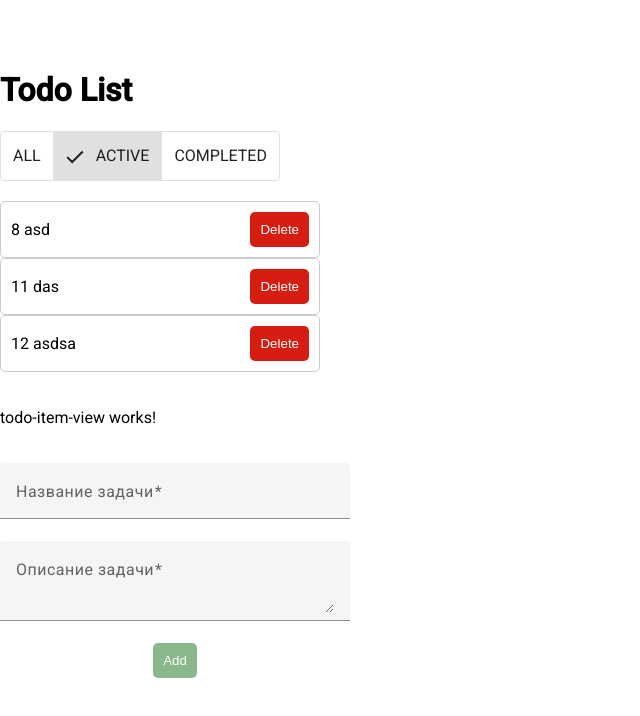
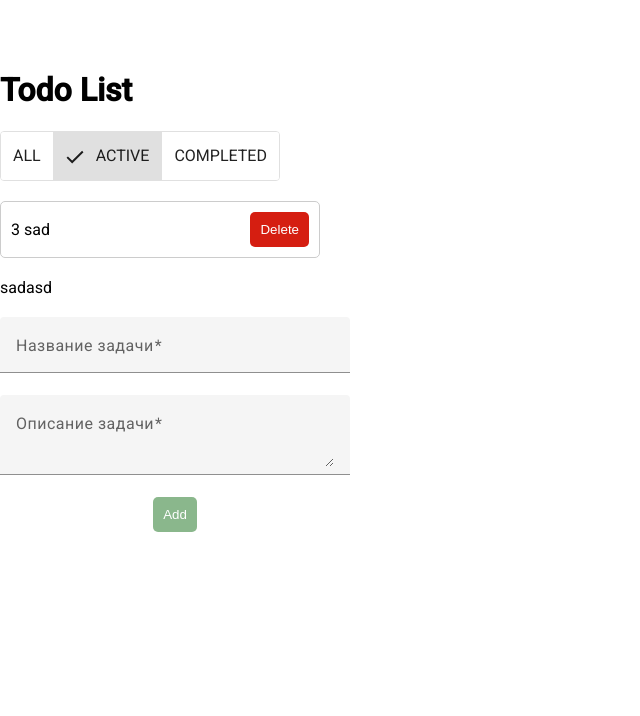
Before and after one commit to Angular-OTUS/ToDoList-NikitaBlagov, an Angular app in the folder ToDoList/: page /tasks/1 in a window 1280 px wide. Shown: the top 716 px of the page, without its empty margins (0-640 px from the left). Built offline with nearby package versions, Linux system fonts and the light colour scheme; data requests are answered from the project's data file.

Commit message:
Working with TodoItemViewComponent

```diff
--- a/ToDoList/db.json
+++ b/ToDoList/db.json
@@ -7,70 +7,16 @@
       "id": 1
     },
     {
-      "text": "asdas",
-      "description": "dasdasd",
+      "text": "Тест 1 ",
+      "description": "Описание теста 1",
       "status": "COMPLETED",
       "id": 2
     },
     {
-      "text": "asda",
-      "description": "dsaadsa",
-      "status": "COMPLETED",
+      "text": "sad",
+      "description": "описание теста 2",
+      "status": "ACTIVE",
       "id": 3
-    },
-    {
-      "text": "asd",
-      "description": "adsadas",
-      "status": "COMPLETED",
-      "id": 4
-    },
-    {
-      "text": "asd",
-      "description": "asdadas",
-      "status": "COMPLETED",
-      "id": 5
-    },
-    {
-      "text": "asds",
-      "description": "asdsa",
-      "status": "COMPLETED",
-      "id": 6
-    },
-    {
-      "text": "asdsa",
-      "description": "dasdas",
-      "status": "COMPLETED",
-      "id": 7
-    },
-    {
-      "text": "asd",
-      "description": "adasdsa",
-      "status": "ACTIVE",
-      "id": 8
-    },
-    {
-      "text": "asd",
-      "description": "adas",
-      "status": "COMPLETED",
-      "id": 9
-    },
-    {
-      "text": "asd",
-      "description": "asd",
-      "status": "COMPLETED",
-      "id": 10
-    },
-    {
-      "text": "das",
-      "description": "sdasa",
-      "status": "ACTIVE",
-      "id": 11
-    },
-    {
-      "text": "asdsa",
-      "description": "dadsa",
-      "status": "ACTIVE",
-      "id": 12
     }
   ]
 }
--- a/ToDoList/src/app/app.module.ts
+++ b/ToDoList/src/app/app.module.ts
@@ -26,8 +26,8 @@ import { TodoItemViewComponent } from './components/todo-item-view/todo-item-vie
     TooltipComponent,
     ToastsComponent,
     TodoCreateItemComponent,
-		PageTasksComponent,
-  TodoItemViewComponent
+    PageTasksComponent,
+    TodoItemViewComponent
   ],
   imports: [
     BrowserModule,
--- a/ToDoList/src/app/components/todo-item-view/todo-item-view.component.html
+++ b/ToDoList/src/app/components/todo-item-view/todo-item-view.component.html
@@ -1 +1,14 @@
-<p>todo-item-view works!</p>
+<!--Описание-->
+
+<ng-container *ngIf="todoItem$ | async as todoItem">
+	<div class="task-description">
+    {{ todoItem.description }}
+</div>
+</ng-container>
+<!--Редактирование-->
+<!-- <ng-container *ngIf="isSelected" >
+	<input [(ngModel)]="todoItem.text">
+	<button (click)="save()">
+    Save
+	</button>
+</ng-container> -->
--- a/ToDoList/src/app/components/todo-item-view/todo-item-view.component.ts
+++ b/ToDoList/src/app/components/todo-item-view/todo-item-view.component.ts
@@ -1,10 +1,11 @@
-import { ChangeDetectionStrategy, Component } from '@angular/core';
+import {ChangeDetectionStrategy, Component, EventEmitter, Input, Output} from '@angular/core';
 import { ActivatedRoute } from '@angular/router';
-import { Observable } from 'rxjs/internal/Observable';
-import { map } from 'rxjs/operators';
+import {TodoItem} from "../../models";
+import { Observable, map, of, switchMap, tap } from 'rxjs';
+import { TodoService } from 'src/app/services/todo.service';
 
 @Component({
-  selector: 'app-todo-item-view',
+  selector: 'todo-item-view',
   templateUrl: './todo-item-view.component.html',
   styleUrl: './todo-item-view.component.scss',
   changeDetection: ChangeDetectionStrategy.OnPush
@@ -13,10 +14,29 @@ export class TodoItemViewComponent {
 	private _id$: Observable<string | undefined> = this._route.params.pipe(
 		map(params => params['id'])
 	);
+	public todoItem$: Observable<TodoItem | null> = this._id$.pipe(
+		switchMap((id) => {
+			if (id === undefined) return of(null);
+			return this._todoService.getById(Number(id));
+		}),
+		tap((todoItem) => {
+			if (todoItem !== null) {
+				this._todoService.select(todoItem.id);
+			} else {
+				this._todoService.select(null);
+			}
+		})
+	)
 
 	constructor(
 		private readonly _route: ActivatedRoute,
+		private readonly _todoService: TodoService
 	) {
-		this._id$.subscribe(console.log);
 	}
+
+	// save() {
+	// 	this.saved.emit();
+	// }
+
+
 }
--- a/ToDoList/src/app/components/todolist-item/todolist-item.component.html
+++ b/ToDoList/src/app/components/todolist-item/todolist-item.component.html
@@ -6,8 +6,8 @@
 			[ngClass]="{
 				'todolist-item__selected': todoItem.id === observables.selectedItemId
 			}"
-			(click)="clickItem(todoItem)"
 			(dblclick)="setEditMode(true)"
+			[routerLink]="'/tasks/' + todoItem.id"
 		>
 			<div
 				class="todolist-item__content"
@@ -32,11 +32,17 @@
 					'todolist-item__content_active': stateIsEdit.isEdit
 				}"
 			>
-				<input [(ngModel)]="todoItem.text" (blur)="saveEditItem()">
+				<input [(ngModel)]="todoItem.text">
 
 				<button (click)="saveEditItem()">Save</button>
 			</div>
 
+			<!-- <todo-item-view
+					[todoItem]="todoItem"
+					[isSelected]="stateIsEdit.isEdit"
+					(saved)="saveEditItem()">
+			</todo-item-view> -->
+
 		</div>
 	</ng-container>
 </ng-container>
--- a/ToDoList/src/app/components/todolist-item/todolist-item.component.ts
+++ b/ToDoList/src/app/components/todolist-item/todolist-item.component.ts
@@ -1,15 +1,15 @@
-import { ChangeDetectionStrategy, Component, EventEmitter, Input, OnChanges, Output, SimpleChanges } from '@angular/core';
+import { ChangeDetectionStrategy, ChangeDetectorRef, Component, EventEmitter, Input, OnChanges, Output, SimpleChanges } from '@angular/core';
 import {TodoItem} from "../../models";
 import { TodoService } from 'src/app/services/todo.service';
 import { ToastService } from 'src/app/services/toast.service';
-import { BehaviorSubject, Observable } from 'rxjs';
+import { BehaviorSubject, Observable, map, tap } from 'rxjs';
+import { ActivatedRoute } from '@angular/router';
 
 @Component({
   selector: 'app-todolist-item',
   templateUrl: './todolist-item.component.html',
   styleUrls: ['./todolist-item.component.scss'],
 	changeDetection: ChangeDetectionStrategy.OnPush
-
 })
 export class TodolistItemComponent implements OnChanges {
   @Input({ required: true }) public todoItem!: TodoItem;
@@ -19,7 +19,9 @@ export class TodolistItemComponent implements OnChanges {
 
   constructor(
     private todoService: TodoService,
-    private toastService: ToastService
+    private toastService: ToastService,
+		private readonly _route: ActivatedRoute,
+		private readonly _cdr: ChangeDetectorRef
   ) {}
 
   ngOnChanges(changes: SimpleChanges): void {
@@ -30,7 +32,6 @@ export class TodolistItemComponent implements OnChanges {
 
   public setEditMode(bool: boolean): void {
     if (this.allowedToEdit === false) return;
-
     this.stateIsEdit$.next({ isEdit: bool });
   }
 
@@ -40,9 +41,16 @@ export class TodolistItemComponent implements OnChanges {
     this.toastService.showToast('Задача изменена');
   }
 
-	public clickItem(todoItem: TodoItem): void {
+	public clickItem(todoItem: TodoItem, _event: any): void {
+		const event = _event as PointerEvent;
+		const targetNode = event.target as HTMLElement;
+		const isTodolistItem = targetNode.classList.contains('todolist-item') || targetNode.classList.contains('todolist-item__content');
+
     if (this.allowedToEdit === false) return;
+		if (isTodolistItem === false) return; // если кликнули на .todolist-item или .todolist-item__content, то завершить функцию
+
     this.todoService.select(todoItem.id);
+
   }
 
   public deleteTodo(_event: any): void {
@@ -57,4 +65,9 @@ export class TodolistItemComponent implements OnChanges {
 		});
   }
 
+	public getTodoItemLink() {
+		return this.selectedItemId$
+	}
+
+
 }
--- a/ToDoList/src/app/services/todo.service.ts
+++ b/ToDoList/src/app/services/todo.service.ts
@@ -16,7 +16,7 @@ export class TodoService {
   private stateSelectedItemId: BehaviorSubject<number | null> = new BehaviorSubject<null | number>(null);
   private selectedItem$: Observable<TodoItem | null> = this.stateSelectedItemId
     .pipe(
-      map(selectedItemId => this._findByIdNotServer(selectedItemId as number))
+      map(selectedItemId => this._getByIdNotServer(selectedItemId as number))
     );
 
   public selectedItemId$: Observable<number | null> = this.stateSelectedItemId.asObservable();
@@ -95,8 +95,8 @@ export class TodoService {
 	}
 
 
-  public select(id: number): void {
-		if (id === this.stateSelectedItemId.value) {
+  public select(id: number | null): void {
+		if (id === this.stateSelectedItemId.value || id === null) {
 			this.stateSelectedItemId.next(null);
 			return;
 		}
@@ -110,6 +110,14 @@ export class TodoService {
   public getCurrentStatus(): StateTodoStatus {
     return this.stateTodoStatus.value;
   }
+
+	public getById(id: number): Observable<TodoItem | null> {
+		return this.stateTodos.pipe(
+			map((stateTodos) => {
+				return stateTodos.find(todo => todo.id === id) || null;
+			})
+		);
+	}
 
 	private _delete(id: number): Observable<void> {
 		return this.todoHttpService.deleteById(id).pipe(
@@ -131,7 +139,7 @@ export class TodoService {
 		);
 	}
 
-  private _findByIdNotServer(id: number): TodoItem | null {
+  private _getByIdNotServer(id: number): TodoItem | null {
     const findedTodoIdx = this.stateTodos.value.findIndex((stateTodo) => id === stateTodo.id);
 
     if (findedTodoIdx === -1) return null;
```
Also changed, not shown: ToDoList/src/app/components/todolist/todolist.component.html (+5 -5 lines).
